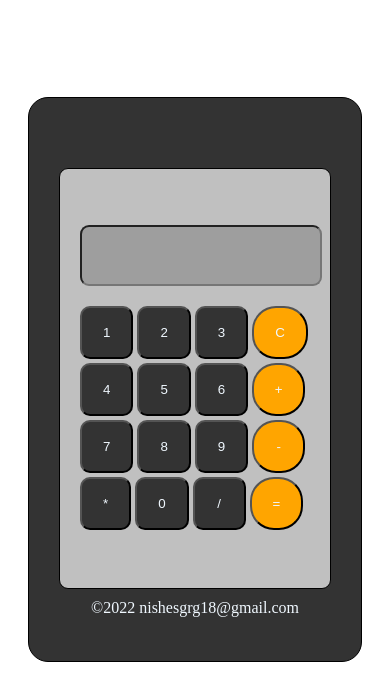
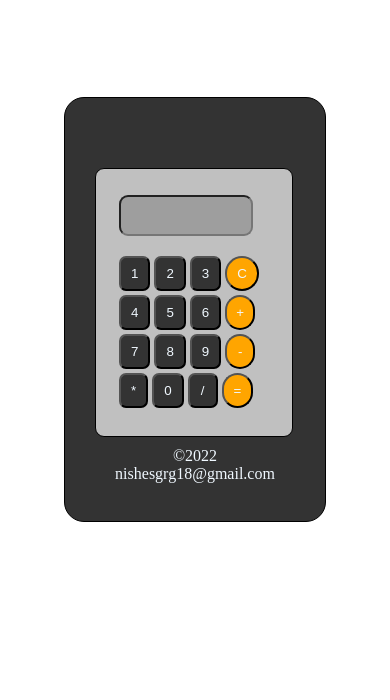
Before and after one commit to nishesgrg19/Calculator-FInalApp, a plain HTML site: page index.html in a window 390 px wide. Shown: the part 70-770 px from the top of the page. Drawn offline with Linux system fonts and the light colour scheme.

Commit message:
calculator project app

```diff
--- a/css/style.css
+++ b/css/style.css
@@ -26,3 +26,29 @@ border: 1px solid black;width: 230px;}
 #cl1{background-color: orange;}
 input{background-color: #333333;color: aliceblue;border-radius: 10px;}
 p{text-align: center;margin-top: 10px;color: aliceblue;}
+
+@media (max-width:500px){
+    .cal1{width: 310px;margin: auto;margin-top: 80px;}
+.btn{padding: 8px 10px;margin: 2px 0px}
+form{width: 200px;height: 370px;
+    border: 1px solid black;
+    padding: 50px 30px;height: 430px;border-radius: 20px;margin: 100px auto;background-color: #333333;
+
+    height: 323px;
+    }
+
+#screen{background-color: #9E9E9E;
+    color: black;
+    border-radius: 9px;
+    font-size: 32px;
+    width: 130px;
+    padding: 0;
+    text-align: right;
+    }
+.btnc{width: 30px;height: 35.44px;}
+.ibtn{padding: 26px 23px;border: 1px solid black;border-radius: 9px;background-color: silver;margin-top:20px;
+border: 1px solid black;width: 150px;}
+#cl{background-color: orange;border-radius: 44px;}
+#cl1{background-color: orange;}
+input{background-color: #333333;color: aliceblue;border-radius: 7px;}
+}
```
